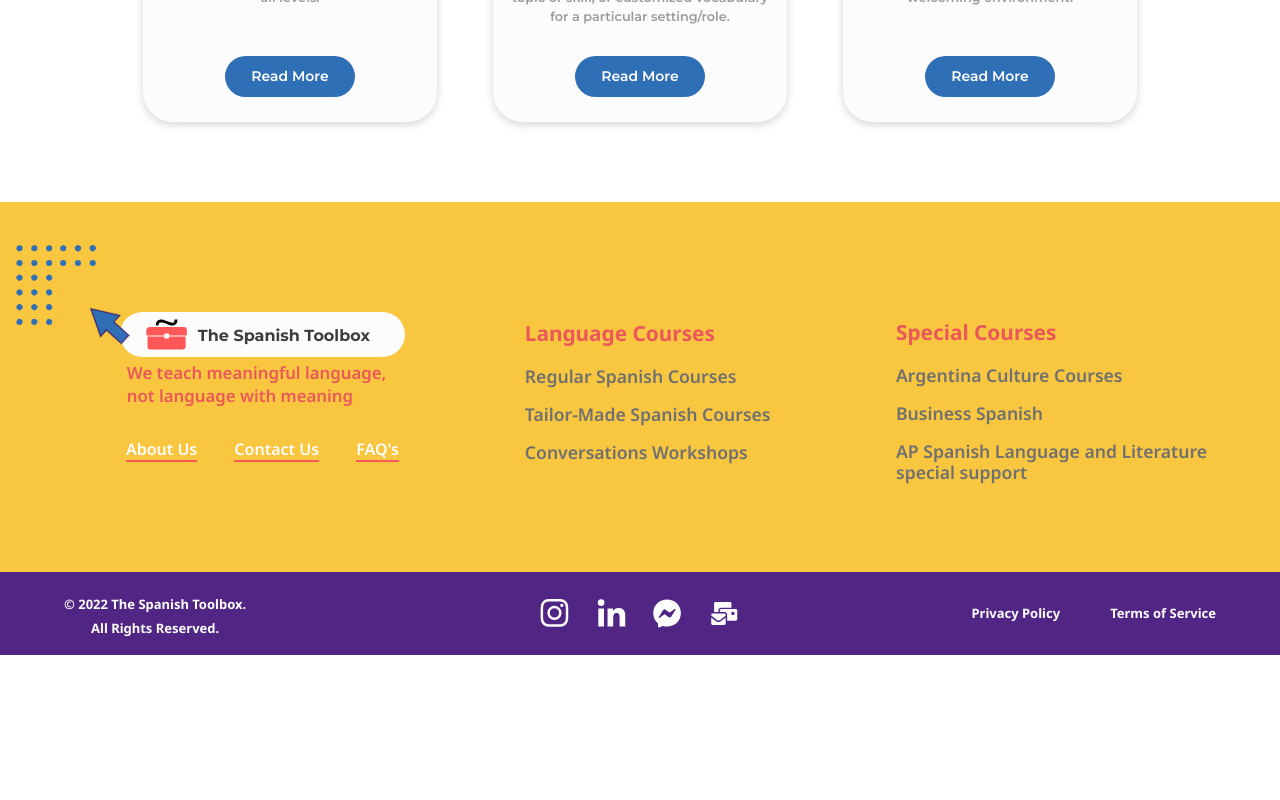
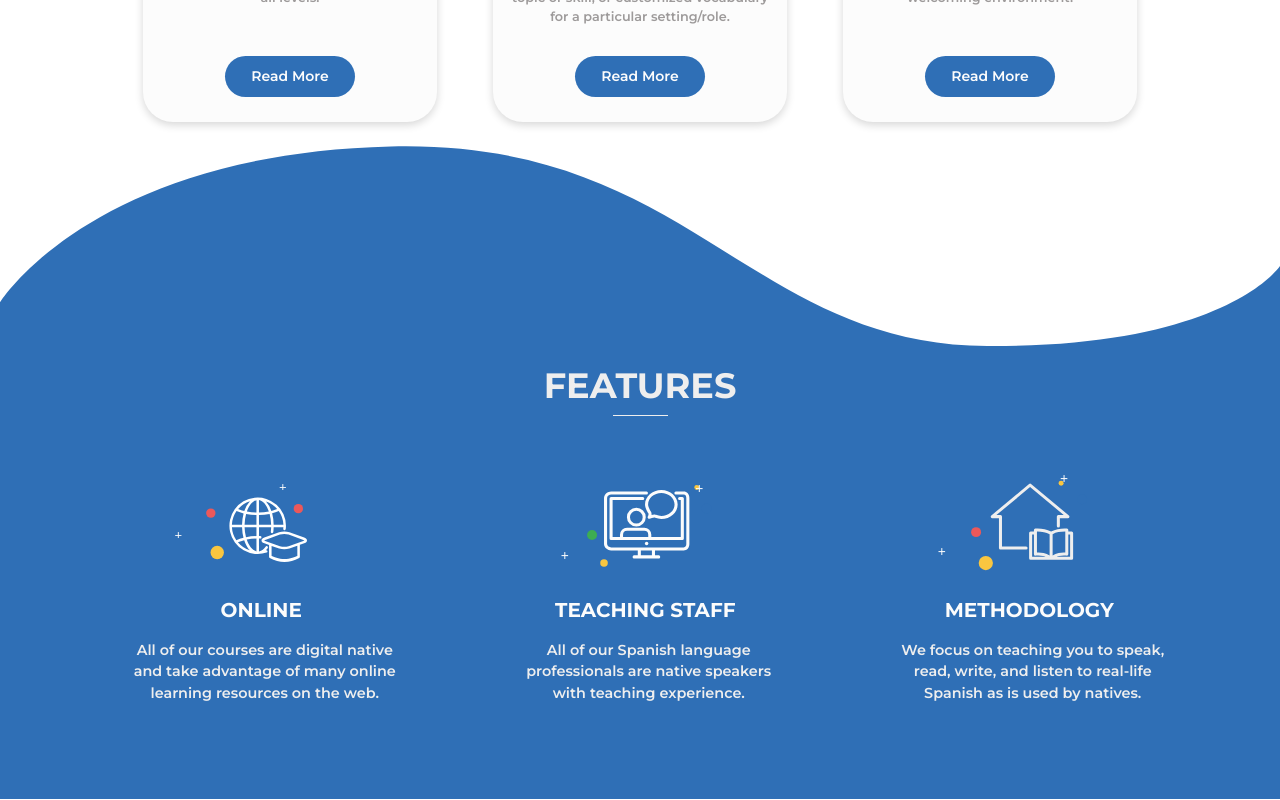
Before and after one commit to GustavoCarrena/spanishToolbox, a React (Vite) app: page /language in a window 1280 px wide. Shown: the part 660-1460 px from the top of the page. Before the commit the page ends 1315 px from the top, so only its background shows below. Built offline with nearby package versions, Linux system fonts and the light colour scheme.

Commit message:
features h/320

```diff
--- a/src/components/WhyUs.jsx
+++ b/src/components/WhyUs.jsx
@@ -1,17 +1,36 @@
 import React from 'react';
 import { useNavigate } from "react-router-dom";
+import {usePath} from "../hooks/usePath";
 import styles from './whyUs.module.scss';
+import {mydiv, mySection, myimg, myfooter, myh6, myOldh6} from "../templates/whyUsStyles";
 
 export const WhyUs = () => {
+
+    const screen = usePath();
+
+    const MyImg = myimg;
+    const MySection = mySection;
+    const MyDiv = mydiv;
+    const MyOldh6 = myOldh6;
+    const Myh6 = myh6;
+    const MyFooter = myfooter;
+
+
 
     const navigate = useNavigate();
     const handleNavigate = (url) =>{
         navigate(url)
     };
 
+
     return (
-    <section className={styles.sectionContainer}>
-        <header className={styles.rectangle}>
+
+    <div className={styles.generalContainer}>
+
+        <MyImg className={styles.myImg} pathlocation={screen} src="assets/img/generales/onda-06.svg" alt="img" />
+
+        <MySection pathlocation={screen} className={styles.sectionContainer}>
+            <MyDiv pathlocation={screen} className={styles.rectangle}>
                 <div className={styles.rectangleLines}>
                     <div className={styles.circle}></div>
                     <div className={styles.circle}></div>
@@ -27,10 +46,11 @@ export const WhyUs = () => {
                     <div className={styles.circle}></div>
                     <div className={styles.circle}></div>
                 </div>
-        </header>
+            </MyDiv>
 
-        <div className={styles.titleContainer}>
-            <h6 className={styles.title}>Why us</h6>
+            <div  className={styles.titleContainer}>
+                <MyOldh6 pathlocation={screen} className={styles.title}>Why us</MyOldh6>
+                <Myh6 pathlocation={screen} className={styles.title}>FEATURES</Myh6>
                 <span className={styles.line}></span>
             </div>
 
@@ -59,10 +79,10 @@ export const WhyUs = () => {
                     </div>
                 </div>
             </main>
-        <footer className={styles.btnContainer}>
+            <MyFooter pathlocation={screen} className={styles.btnContainer}>
                 <button className={styles.btn} onClick={() => handleNavigate ('/')} >Read More</button>
-        </footer>
-</section>
-
+            </MyFooter>
+        </MySection>
+    </div>
   )
 }
--- a/src/components/whyUs.module.scss
+++ b/src/components/whyUs.module.scss
@@ -1,9 +1,21 @@
 @use "../../styles/mixins.scss"as mixin;
+
+
+.generalContainer{
+    @include mixin.flex-column-nowrap(center, center);
+    width: 100vw !important;
+
+
+    .myImg{
+        margin-bottom: -1px;
+        max-width: 100%;
+    }
 
     .sectionContainer{
         @include mixin.flex-column-nowrap(flex-start, center);
         background-color: var(--violet);
         color: #eee;
+        width: 100%;
         .rectangle{
             @include mixin.flex-column-nowrap(initial, space-between);
             border: none;
@@ -153,3 +165,4 @@
             }
         }
     }
+}
--- a/src/containers/LanguageCourses.jsx
+++ b/src/containers/LanguageCourses.jsx
@@ -1,6 +1,7 @@
 import React from 'react';
 import { useNavigate } from 'react-router-dom';
 import {LetsLearn} from '../components/LetsLearn.jsx';
+import { WhyUs } from '../components/WhyUs.jsx';
 import styles from './languageCourses.module.scss';
 
 export const LanguageCourses = () => {
@@ -18,6 +19,7 @@ export const LanguageCourses = () => {
           <span className={styles.actualPage}>Language Courses</span>
         </div>
         <LetsLearn/>
+        <WhyUs/>
       </div>
     </section>
   )
--- a/src/containers/languageCourses.module.scss
+++ b/src/containers/languageCourses.module.scss
@@ -8,7 +8,7 @@
         background-color: #fff;
         border-radius: 50px 50px 0 0;
         margin: 40px 0;
-        padding: 60px 2% 30px 2% ;
+        padding: 60px 0 30px 0 ;
         position: relative;
         .toHomeContainer{
             @include mixin.flex-row-nowrap(center, flex-start);
--- /dev/null
+++ b/src/templates/whyUsStyles.js
@@ -0,0 +1,32 @@
+import styled from 'styled-components';
+
+
+export const myimg = styled.img`
+display:${props => (props.pathlocation === 'language' ? 'flex !important' : 'none !important')};
+`
+
+export const mySection = styled.div`
+background-color:${props => (props.pathlocation === 'language' ? 'var(--blue) !important' : '')}
+`
+
+export const mydiv = styled.div`
+display:${props => (props.pathlocation === 'language' ? 'none !important' : '')}
+`
+
+export const myOldh6 = styled.h6`
+display:${props => (props.pathlocation === 'language' ? 'none !important' : '')}
+`
+
+export const myh6 = styled.h6`
+display:${props => (props.pathlocation !== 'language' ? 'none !important' : '')};
+margin-top: 20px;
+    @media(max-width:767px){
+        font-size: 1.7rem !important;
+    }
+`
+
+export const myfooter = styled.footer`
+display:${props => (props.pathlocation === 'language' ? 'none !important' : '')};
+
+
+`
```
Lines whose indentation alone changed are shown as unchanged.
